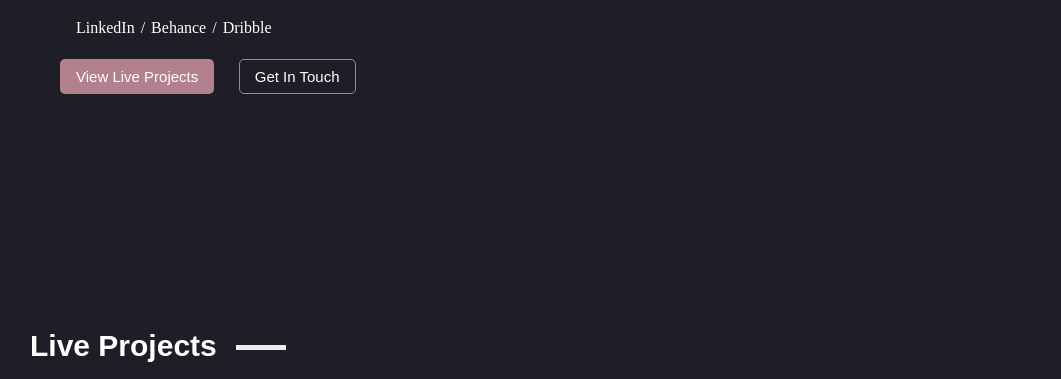
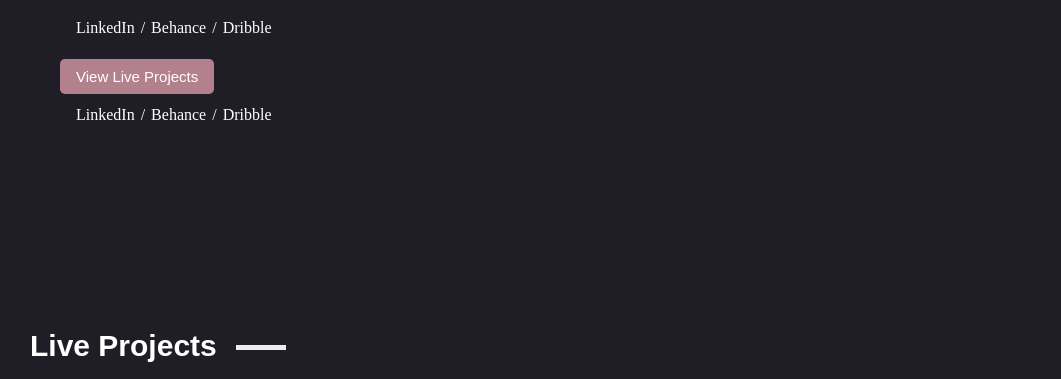
Before and after one commit to deepikaamarnath/deepikaamarnath, a plain HTML site: page index.html in a window 1280 px wide. Shown: the part 413-792 px from the top of the page, without its empty margins (34-1095 px from the left). Drawn offline with Linux system fonts and the light colour scheme; some packages are replaced by stand-ins of ours; a web font is replaced by a local one.

Commit message:
Create index.html

```diff
--- a/index.html
+++ b/index.html
@@ -63,7 +63,11 @@
               </ul>
               <div>
               <button type="button" class="btn primary"><a href="#work">View Live Projects</a></button>
-              <button type="button" class="btn secondary"><a href="#contactme">Get In Touch</a></button>
+              <ul class="social-links nav-brd">
+                <li><a href="#linked">LinkedIn</a></li>
+                <li><a href="#bahance">Behance</a></li>
+                <li><a href="#dribble">Dribble</a></li>
+              </ul>
               </div>
             </div>
           </div>
```
